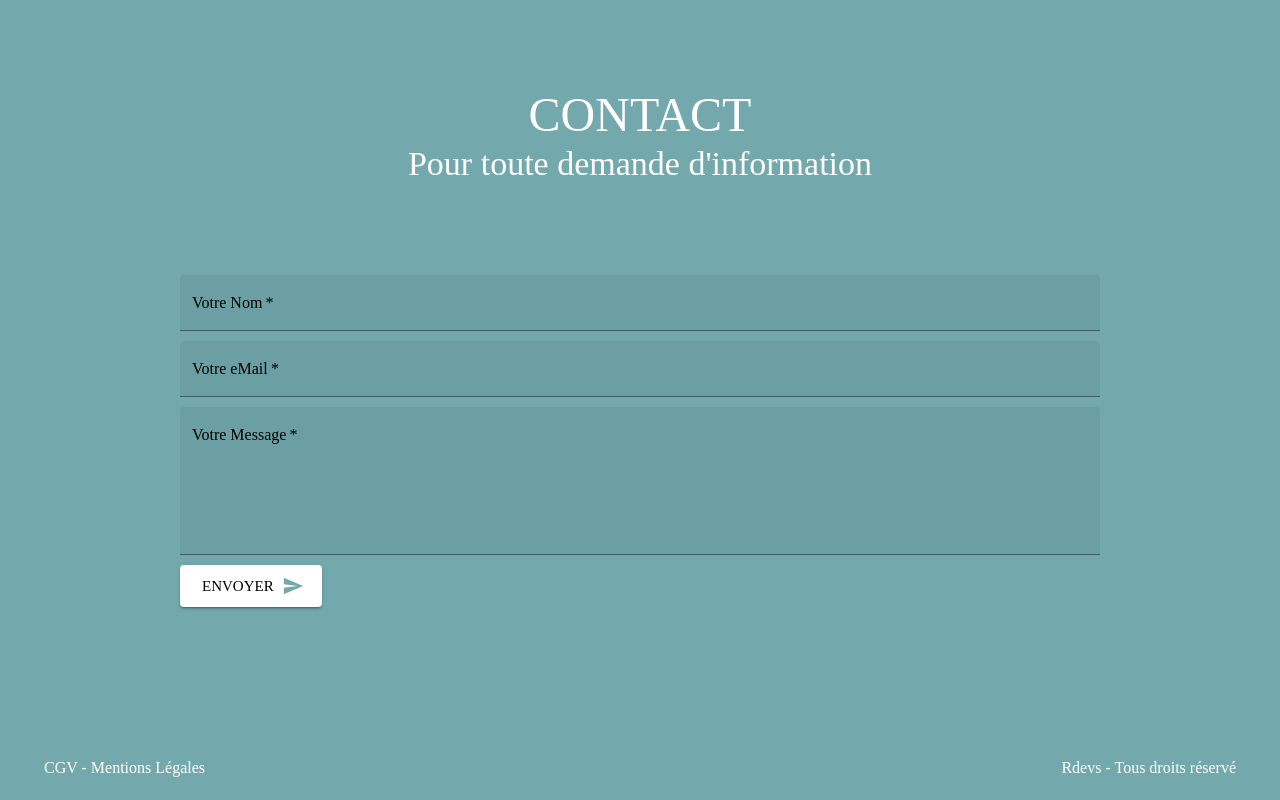
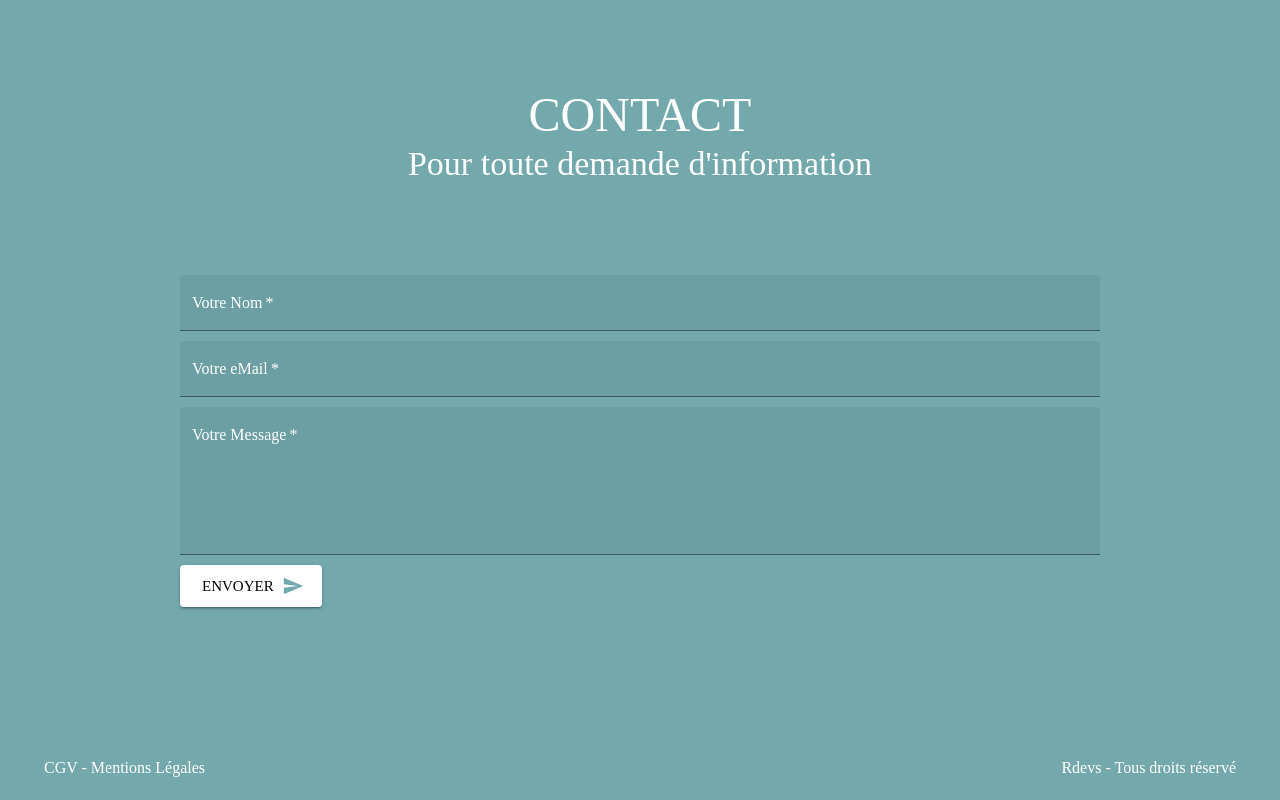
Before and after one commit to RomainSan/rdevs, a React (Create React App) app: page / in a window 1280 px wide. Shown: the part 4516-5316 px from the top of the page. Built offline with nearby package versions, Linux system fonts and the light colour scheme.

Commit message:
Update Contact.js

```diff
--- a/src/components/Home/Contact/Contact.js
+++ b/src/components/Home/Contact/Contact.js
@@ -76,7 +76,7 @@ export default function Contact() {
             type="text"
             name="user_name"
             InputLabelProps={{
-              style: { color: "#000" },
+              style: { color: "#fff" },
             }}
             sx={{ marginBottom: "10px" }}
             required
@@ -87,7 +87,7 @@ export default function Contact() {
             type="email"
             name="user_email"
             InputLabelProps={{
-              style: { color: "#000" },
+              style: { color: "#fff" },
             }}
             sx={{ marginBottom: "10px" }}
             required
@@ -99,7 +99,7 @@ export default function Contact() {
             rows={5}
             name="message"
             InputLabelProps={{
-              style: { color: "#000" },
+              style: { color: "#fff" },
             }}
             sx={{ marginBottom: "10px" }}
             required
```
